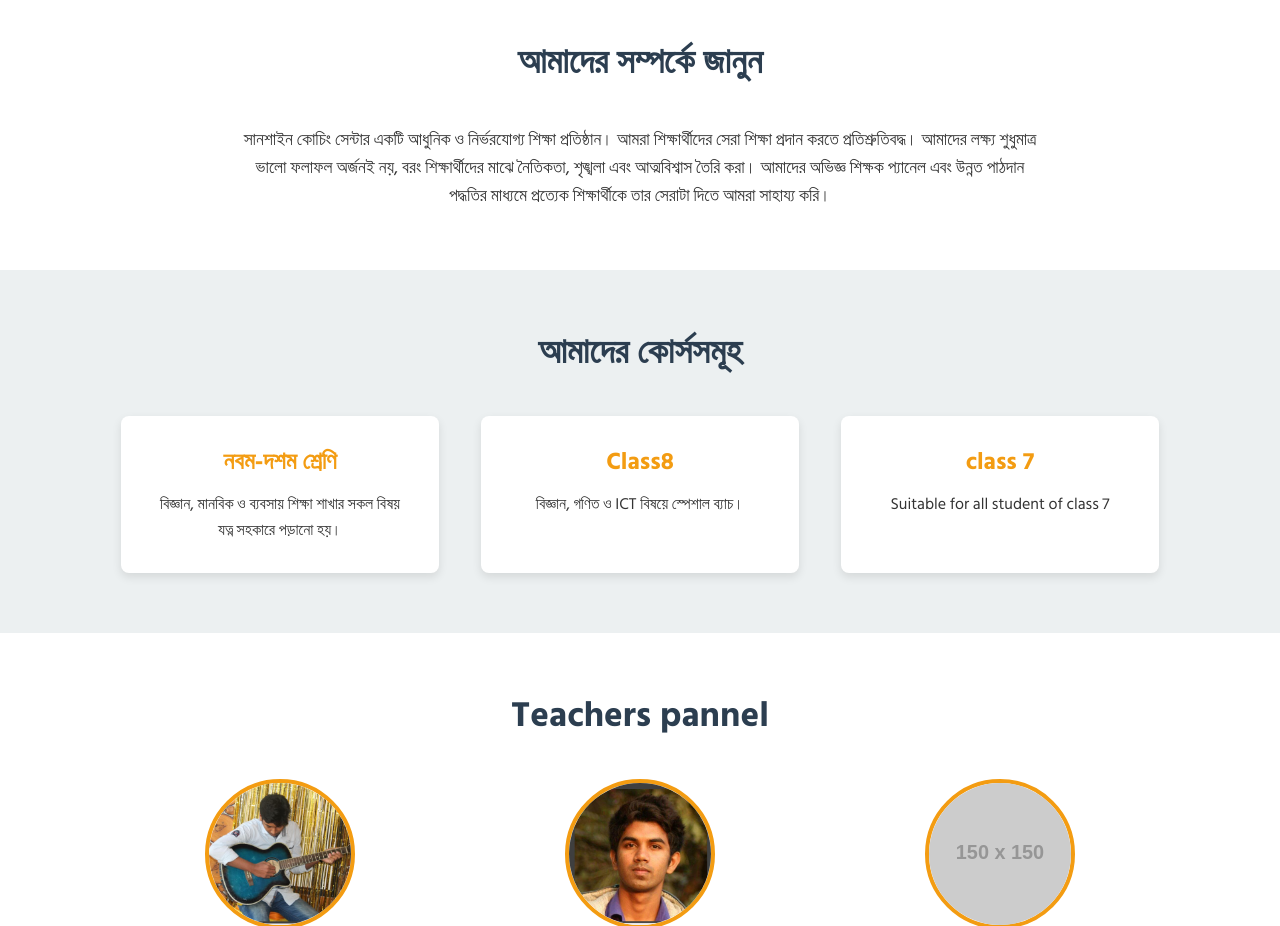
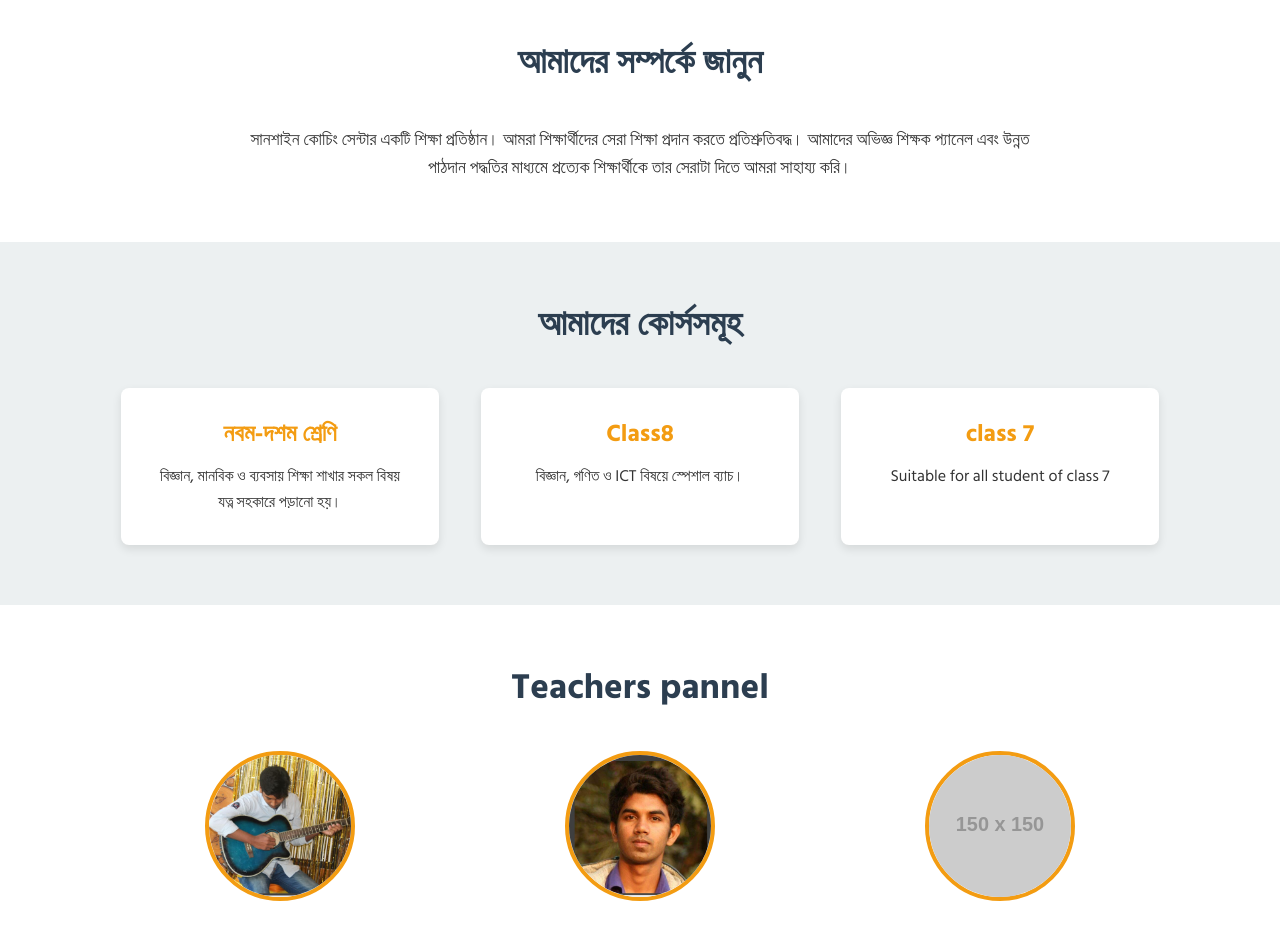
Before and after one commit to sadmanmasum4-coder/Sunshine-coahing-, a plain HTML site: page index.html in a window 1280 px wide. Shown: the part 820-1746 px from the top of the page. Drawn offline with Linux system fonts and the light colour scheme; placeholder pictures from the web are drawn by us.

Commit message:
Update index.html

```diff
--- a/index.html
+++ b/index.html
@@ -42,7 +42,7 @@
             <div class="container">
                 <h2>আমাদের সম্পর্কে জানুন</h2>
                  <p>
-                    সানশাইন কোচিং সেন্টার একটি আধুনিক ও নির্ভরযোগ্য শিক্ষা প্রতিষ্ঠান। আমরা শিক্ষার্থীদের সেরা শিক্ষা প্রদান করতে প্রতিশ্রুতিবদ্ধ। আমাদের লক্ষ্য শুধুমাত্র ভালো ফলাফল অর্জনই নয়, বরং শিক্ষার্থীদের মাঝে নৈতিকতা, শৃঙ্খলা এবং আত্মবিশ্বাস তৈরি করা। আমাদের অভিজ্ঞ শিক্ষক প্যানেল এবং উন্নত পাঠদান পদ্ধতির মাধ্যমে প্রত্যেক শিক্ষার্থীকে তার সেরাটা দিতে আমরা সাহায্য করি।
+                    সানশাইন কোচিং সেন্টার একটি শিক্ষা প্রতিষ্ঠান। আমরা শিক্ষার্থীদের সেরা শিক্ষা প্রদান করতে প্রতিশ্রুতিবদ্ধ। আমাদের অভিজ্ঞ শিক্ষক প্যানেল এবং উন্নত পাঠদান পদ্ধতির মাধ্যমে প্রত্যেক শিক্ষার্থীকে তার সেরাটা দিতে আমরা সাহায্য করি।
                 </p>
             </div>
         </section>
```
